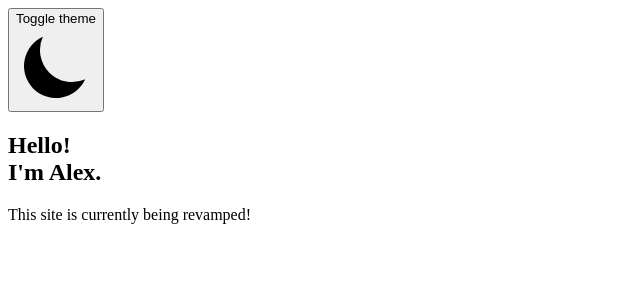
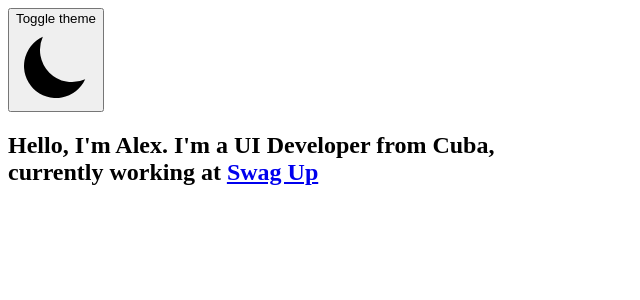
Before and after one commit to Uvacoder/port-alexfertel, a Next.js app: page / in a window 1280 px wide. Shown: the top 300 px of the page, without its empty margins (0-640 px from the left). Built offline with nearby package versions, Linux system fonts and the light colour scheme.

Commit message:
Rework main copy a bit

```diff
--- a/pages/index.tsx
+++ b/pages/index.tsx
@@ -13,17 +13,20 @@ export default function Home() {
           <ThemeToggle />
         </section>
 
-        <section className="flex justify-between sm:items-center px-16 h-full w-full text-gray-800 dark:text-coolGray-50">
-          <h1 className="text-2xl sm:text-4xl md:text-6xl lg:text-9xl">
-            <span>Hello!</span>
+        <section className="flex justify-center sm:items-center px-16 h-full w-full text-gray-800 dark:text-coolGray-50">
+          <h1 className="text-lg sm:text-xl md:text-2xl lg:text-4xl">
+            <span>
+              Hello, <span className="text-rose-500">I'm Alex</span>. I'm a UI
+              Developer from Cuba,
+            </span>
             <br />
-            <span>I'm Alex.</span>
+            <span>
+              currently working at{" "}
+              <a href="https://swagup.com" rel="noopener noreferrer">
+                Swag Up
+              </a>
+            </span>
           </h1>
-          <div className="flex justify-between max-w-sm w-full max-h-56 border border-dashed">
-            <div className="h-full w-px bg-gray-100" />
-            <p className="sm:text-xl">This site is currently being revamped!</p>
-            <div className="h-full w-px bg-gray-100" />
-          </div>
         </section>
       </main>
     </div>
```
